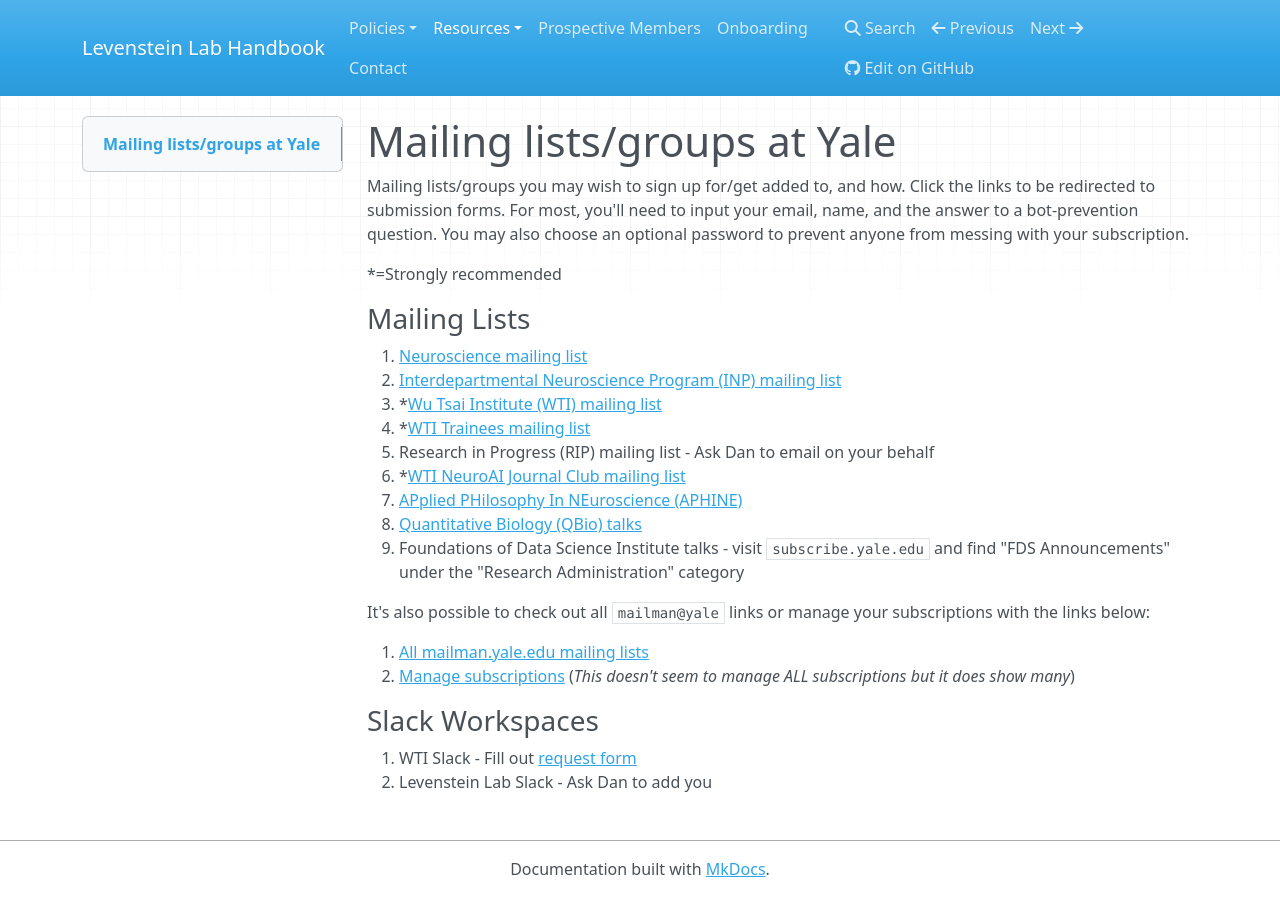
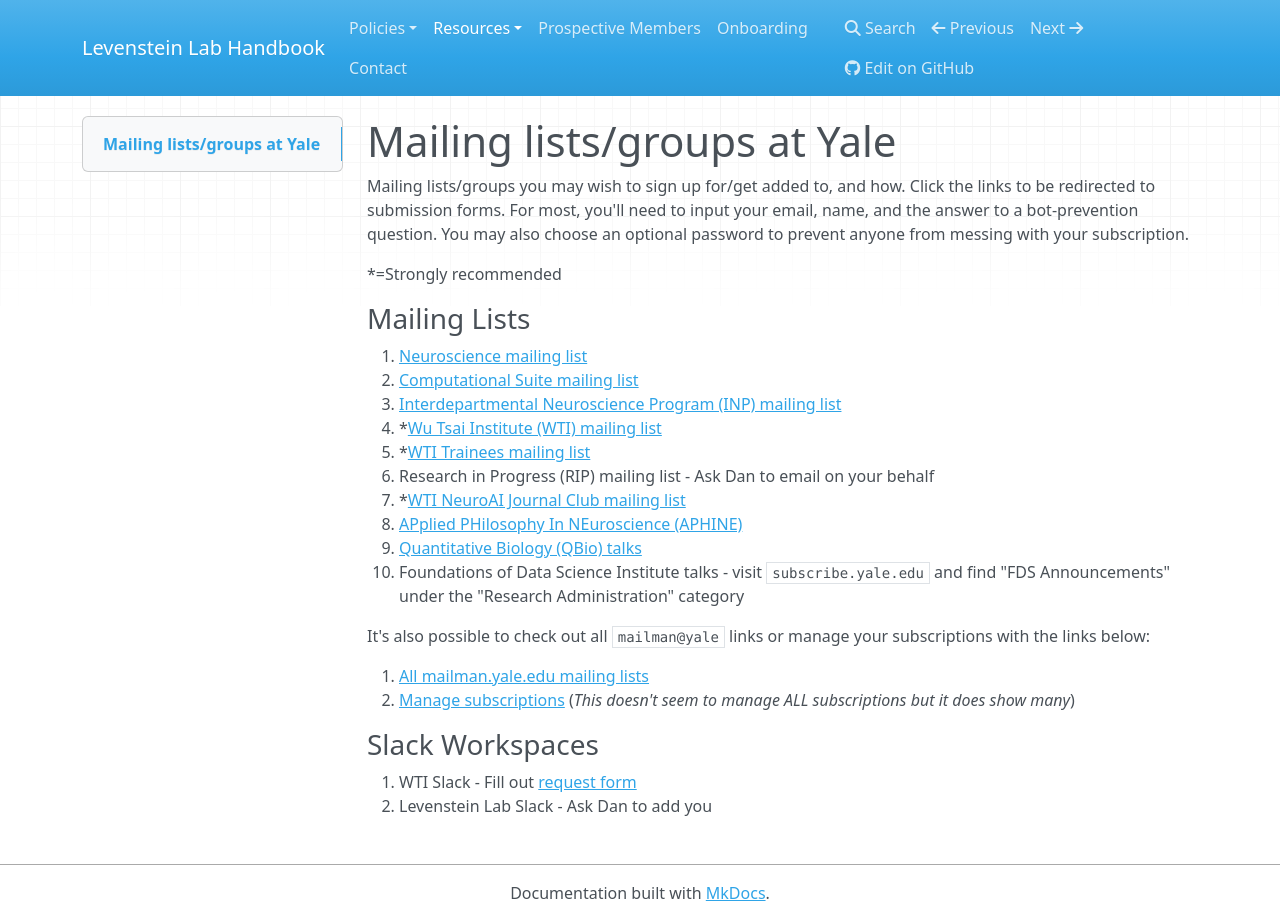
Before and after one commit to LevensteinLab/Lab-Handbook, an MkDocs documentation site: the page built from docs/Resources/mailing_lists.md, in a window 1280 px wide and 921 px high. Built offline with MkDocs 1.6.1, drawn with Linux system fonts in a browser that asks for light colours; nearby versions of some CDN libraries.

Commit message:
adding new computational suite mailing list link

```diff
--- a/docs/Resources/mailing_lists.md
+++ b/docs/Resources/mailing_lists.md
@@ -7,14 +7,15 @@
 ### Mailing Lists
 
 1. [Neuroscience mailing list](https://mailman.yale.edu/mailman/listinfo/neuroscience)
-2. [Interdepartmental Neuroscience Program (INP) mailing list](https://mailman.yale.edu/mailman/listinfo/inp_general)
-3. *[Wu Tsai Institute (WTI) mailing list](https://mailman.yale.edu/mailman/listinfo/wti-members)
-4. *[WTI Trainees mailing list](https://mailman.yale.edu/mailman/listinfo/wti-trainee)
-5. Research in Progress (RIP) mailing list - Ask Dan to email on your behalf
-6. *[WTI NeuroAI Journal Club mailing list](https://mailman.yale.edu/mailman/listinfo/wti-neuro-ai-jc)
-7. [APplied PHilosophy In NEuroscience (APHINE)](https://yaleconnect.yale.edu/aphine/home/)
-8. [Quantitative Biology (QBio) talks](https://mailman.yale.edu/mailman/listinfo/qbio)
-9. Foundations of Data Science Institute talks - visit `subscribe.yale.edu` and find "FDS Announcements" under the "Research Administration" category
+2. [Computational Suite mailing list](https://mailman.yale.edu/mailman/listinfo/wti-c-suite)
+3. [Interdepartmental Neuroscience Program (INP) mailing list](https://mailman.yale.edu/mailman/listinfo/inp_general)
+4. *[Wu Tsai Institute (WTI) mailing list](https://mailman.yale.edu/mailman/listinfo/wti-members)
+5. *[WTI Trainees mailing list](https://mailman.yale.edu/mailman/listinfo/wti-trainee)
+6. Research in Progress (RIP) mailing list - Ask Dan to email on your behalf
+7. *[WTI NeuroAI Journal Club mailing list](https://mailman.yale.edu/mailman/listinfo/wti-neuro-ai-jc)
+8. [APplied PHilosophy In NEuroscience (APHINE)](https://yaleconnect.yale.edu/aphine/home/)
+9. [Quantitative Biology (QBio) talks](https://mailman.yale.edu/mailman/listinfo/qbio)
+10. Foundations of Data Science Institute talks - visit `subscribe.yale.edu` and find "FDS Announcements" under the "Research Administration" category
 
 
 It's also possible to check out all `mailman@yale` links or manage your subscriptions with the links below:
```
